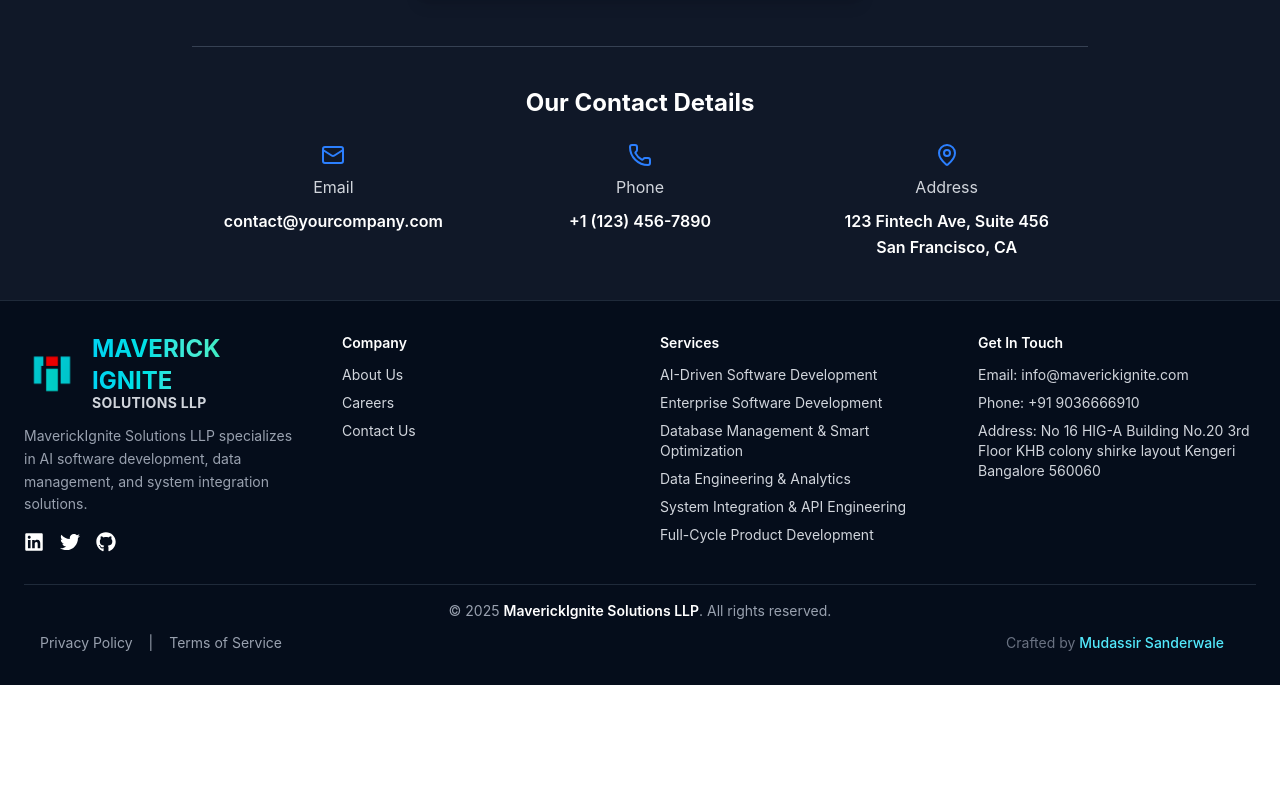
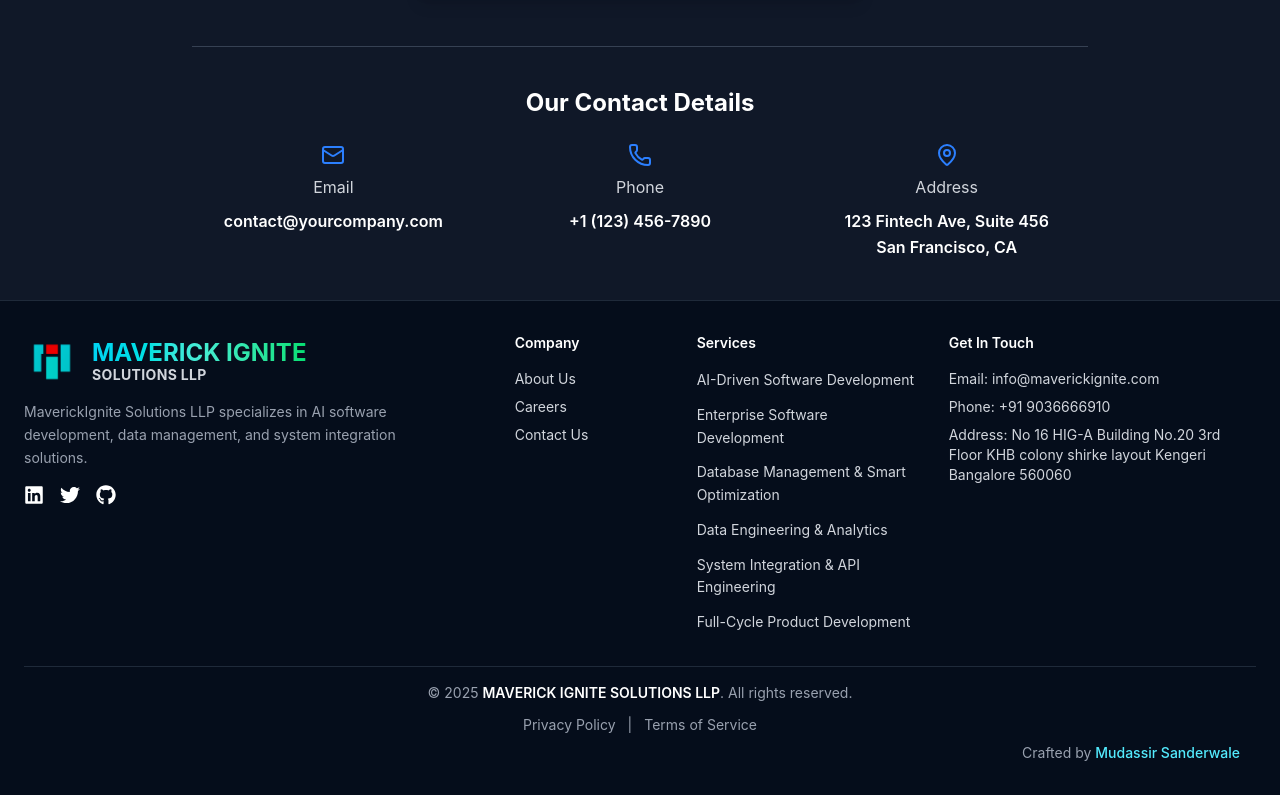
Before and after one commit to mudassirms/Techvision_news, a Next.js app in the folder frontend/: page /Contact in a window 1280 px wide. Shown: the part 559-1354 px from the top of the page. Before the commit the page ends 1244 px from the top, so only its background shows below. Built offline with nearby package versions, Linux system fonts and the light colour scheme.

Commit message:
changed logo

```diff
--- a/frontend/src/app/page.js
+++ b/frontend/src/app/page.js
@@ -1,22 +1,19 @@
 "use client";
 import React from 'react';
 import { motion } from 'framer-motion';
-import Hero from '../components/Hero'
+import Hero from '../components/Hero';
 import Services from '../components/Service';
 import ContactForm from '../components/ContactForm';
 import Product from '../components/Product';
 import IntelligentBusinessSection from "@/components/IntelligentBusinessSection";
 import AnimatedPosterSection from "@/components/AnimatedPosterSection";
-
 import WaveSection from "../components/WaveSection";
 import HUDDivider from "../components/HUDDivider";
-// [import NeuralNetworkBackground from "@/components/NeuralNetworkBackground";]
 
 export default function Home() {
   return (
     <div className="flex flex-col min-h-screen bg-[#050d1b] text-white scroll-smooth overflow-auto font-sans">
       {/* ✅ Navbar */}
-      {/* ✅ Main Content */}
       <main className="flex-grow">
         <Hero />
         <WaveSection />
@@ -26,7 +23,8 @@
           <div className="w-full bg-[#1a1a2e]/40 p-6 rounded-lg shadow-md backdrop-blur border border-[#00ffc2]/20">
             <h2 className="text-4xl font-bold text-[#00ffc2] text-center">Who We Are?</h2>
             <p className="mt-4 text-lg text-gray-300 text-center max-w-3xl mx-auto">
-            𝗠𝗮𝘃𝗲𝗿𝗶𝗰𝗸𝗜𝗴𝗻𝗶𝘁𝗲 𝗦𝗼𝗹𝘂𝘁𝗶𝗼𝗻𝘀 𝗟𝗟𝗣 is a forward-thinking, AI-first technology company dedicated to building intelligent software solutions that empower businesses to thrive in the digital era. We specialize in 𝗔𝗜-𝗽𝗼𝘄𝗲𝗿𝗲𝗱 𝗮𝗽𝗽𝗹𝗶𝗰𝗮𝘁𝗶𝗼𝗻 𝗱𝗲𝘃𝗲𝗹𝗼𝗽𝗺𝗲𝗻𝘁, 𝗔𝗜 𝗶𝗻𝘁𝗲𝗴𝗿𝗮𝘁𝗶𝗼𝗻, 𝗲𝗻𝘁𝗲𝗿𝗽𝗿𝗶𝘀𝗲 𝘀𝗼𝗳𝘁𝘄𝗮𝗿𝗲, 𝗮𝗻𝗱 𝘀𝗺𝗮𝗿𝘁 𝗱𝗮𝘁𝗮 𝗶𝗻𝗳𝗿𝗮𝘀𝘁𝗿𝘂𝗰𝘁𝘂𝗿𝗲 that fuel innovation, accelerate growth, and streamline operations.        </p>
+              𝗠𝗮𝘃𝗲𝗿𝗶𝗰𝗸𝗜𝗴𝗻𝗶𝘁𝗲 𝗦𝗼𝗹𝘂𝘁𝗶𝗼𝗻𝘀 𝗟𝗟𝗣 is a forward-thinking, AI-first technology company dedicated to building intelligent software solutions that empower businesses to thrive in the digital era. We specialize in 𝗔𝗜-𝗽𝗼𝘄𝗲𝗿𝗲𝗱 𝗮𝗽𝗽𝗹𝗶𝗰𝗮𝘁𝗶𝗼𝗻 𝗱𝗲𝘃𝗲𝗹𝗼𝗽𝗺𝗲𝗻𝘁, 𝗔𝗜 𝗶𝗻𝘁𝗲𝗴𝗿𝗮𝘁𝗶𝗼𝗻, 𝗲𝗻𝘁𝗲𝗿𝗽𝗿𝗶𝘀𝗲 𝘀𝗼𝗳𝘁𝘄𝗮𝗿𝗲, 𝗮𝗻𝗱 𝘀𝗺𝗮𝗿𝘁 𝗱𝗮𝘁𝗮 𝗶𝗻𝗳𝗿𝗮𝘀𝘁𝗿𝘂𝗰𝘁𝘂𝗿𝗲 that fuel innovation, accelerate growth, and streamline operations.
+            </p>
 
             <div className="grid md:grid-cols-2 gap-8 mt-10">
               <motion.div
@@ -38,8 +36,11 @@
               >
                 <h3 className="text-2xl font-semibold text-[#00ffc2] mb-3">Our Vision</h3>
                 <ul className="mt-4 text-gray-100 list-inside space-y-2">
-
-                <li><span className="text-white font-semibold">To become a global leader in intelligent software innovation — enabling companies of all sizes to embrace the power of AI, enterprise software engineering, and data-driven decision making through seamless integration, automation, and digital transformation</span></li>
+                  <li>
+                    <span className="text-white font-semibold">
+                      To become a global leader in intelligent software innovation — enabling companies of all sizes to embrace the power of AI, enterprise software engineering, and data-driven decision making through seamless integration, automation, and digital transformation.
+                    </span>
+                  </li>
                 </ul>
               </motion.div>
 
@@ -52,43 +53,61 @@
               >
                 <h3 className="text-2xl font-semibold text-[#00ffc2] mb-4">Our Mission</h3>
                 <ul className="mt-4 text-gray-100 list-inside space-y-2">
-                <li><span className="text-white font-semibold">To empower businesses through AI-driven software development, enterprise-grade solutions, and modern data engineering.</span></li>
-                <li><span className="text-white font-semibold">We aim to simplify complexity, automate with purpose, and deliver high-impact digital solutions that fuel innovation, scalability, and long-term growth.</span></li>
-
+                  <li>
+                    <span className="text-white font-semibold">
+                      To empower businesses through AI-driven software development, enterprise-grade solutions, and modern data engineering.
+                    </span>
+                  </li>
+                  <li>
+                    <span className="text-white font-semibold">
+                      We aim to simplify complexity, automate with purpose, and deliver high-impact digital solutions that fuel innovation, scalability, and long-term growth.
+                    </span>
+                  </li>
                 </ul>
               </motion.div>
             </div>
+          </div>
+        </section>
+
+        {/* ✅ How We Help Businesses Section */}
+        <section id="how-we-help" className="px-7 md:px-10 pt-16 pb-12 scroll-mt-24">
           <div className="w-full bg-[#1a1a2e]/40 p-6 rounded-lg shadow-md backdrop-blur border border-[#00ffc2]/20">
-  <h3 className="text-2xl font-bold text-[#00ffc2]">How We Help Businesses</h3>
+            <h2 className="text-3xl md:text-4xl font-bold text-[#00ffc2] text-center mb-6">How We Help Businesses</h2>
 
-  <div className="text-left italian-subheading text-xl md:text-2xl text-white my-8 px-1">
+            <p className="text-xl md:text-2xl text-white text-center max-w-4xl mx-auto mb-10">
               At <strong>𝗠𝗮𝘃𝗲𝗿𝗶𝗰𝗸𝗜𝗴𝗻𝗶𝘁𝗲</strong>, AI is at the core of everything we build. We empower businesses to innovate, automate, and scale through intelligent software solutions tailored to real-world challenges.
+            </p>
+
+            <div className="grid grid-cols-1 md:grid-cols-2 gap-6">
+              {[
+                {
+                  title: 'Need intelligent software?',
+                  desc: 'We build AI-powered, web-based enterprise applications that are secure, scalable, and smart.',
+                },
+                {
+                  title: 'Want to integrate AI?',
+                  desc: 'We embed machine learning models and intelligent automation into your workflows to drive smarter decisions.',
+                },
+                {
+                  title: 'Looking to automate processes?',
+                  desc: 'We streamline operations with smart tools that reduce manual effort and improve efficiency.',
+                },
+                {
+                  title: 'Struggling with data overload?',
+                  desc: 'We architect big data pipelines and cloud-native systems that turn complex data into actionable insights.',
+                },
+              ].map((item, idx) => (
+                <div
+                  key={idx}
+                  className="bg-[#111827]/70 border border-[#00ffc2]/30 rounded-xl p-5 shadow-md hover:shadow-[#00ffc2]/30 transition"
+                >
+                  <p className="text-white font-semibold text-lg">{item.title}</p>
+                  <p className="text-gray-300 mt-2">{item.desc}</p>
+                </div>
+              ))}
             </div>
 
-  <div className="grid grid-cols-1 md:grid-cols-2 gap-4 mt-4">
-    <div className="bg-[#111827]/70 border border-[#00ffc2]/30 rounded-xl p-5 shadow-md hover:shadow-[#00ffc2]/30 transition">
-      <p className="text-white font-semibold text-lg">Need intelligent software?</p>
-      <p className="text-gray-300 mt-2">We build AI-powered, web-based enterprise applications that are secure, scalable, and smart.</p>
-    </div>
-
-    <div className="bg-[#111827]/70 border border-[#00ffc2]/30 rounded-xl p-5 shadow-md hover:shadow-[#00ffc2]/30 transition">
-      <p className="text-white font-semibold text-lg">Want to integrate AI?</p>
-      <p className="text-gray-300 mt-2">We embed machine learning models and intelligent automation into your workflows to drive smarter decisions.</p>
-    </div>
-
-    <div className="bg-[#111827]/70 border border-[#00ffc2]/30 rounded-xl p-5 shadow-md hover:shadow-[#00ffc2]/30 transition">
-      <p className="text-white font-semibold text-lg">Looking to automate processes?</p>
-      <p className="text-gray-300 mt-2">We streamline operations with smart tools that reduce manual effort and improve efficiency.</p>
-    </div>
-
-    <div className="bg-[#111827]/70 border border-[#00ffc2]/30 rounded-xl p-5 shadow-md hover:shadow-[#00ffc2]/30 transition">
-      <p className="text-white font-semibold text-lg">Struggling with data overload?</p>
-      <p className="text-gray-300 mt-2">We architect big data pipelines and cloud-native systems that turn complex data into actionable insights.</p>
-    </div>
-  </div>
-</div>
-
-<div className="mt-20 text-center">
+            <div className="mt-12 text-center">
               <p className="text-gray-100 text-lg">
                 Ready to make your business <span className="text-cyan-400">AI-ready</span>?<br />
                 Let’s build the future together.
@@ -111,12 +130,10 @@
                 </a>
               </div>
             </div>
-
           </div>
         </section>
 
         <WaveSection />
-
 
         {/* 🔥 Poster and AI Sections */}
         <div className="mt-2">
@@ -128,9 +145,6 @@
           <Services />
         </section>
 
-        <div className="mt-16">
-
-        </div>
         {/* ✅ Banner Section */}
         <section className="w-full py-20 bg-[#1a1a2e]/20 text-white text-center backdrop-blur">
           <div className="max-w-4xl mx-auto px-6">
@@ -154,7 +168,6 @@
         <HUDDivider />
         <IntelligentBusinessSection />
         <WaveSection />
-        {/* Futuristic HUD divider */}
 
         {/* ✅ Contact Section */}
         <section
--- a/frontend/src/components/Footer.js
+++ b/frontend/src/components/Footer.js
@@ -7,9 +7,9 @@
 export default function Footer() {
   return (
     <footer className="bg-[#050d1b] text-white py-8 px-6 border-t border-[#1f2a3a] text-sm">
-      <div className="max-w-7xl mx-auto grid grid-cols-1 sm:grid-cols-2 lg:grid-cols-4 gap-10">
+      <div className="max-w-7xl mx-auto flex flex-col lg:flex-row justify-between gap-10 lg:gap-20">
         {/* Logo & About */}
-        <div>
+        <div className="lg:w-1/3">
           <Link href="/" className="flex items-center space-x-3 mb-3">
             <img
               src="/Newlogo4.png"
@@ -30,49 +30,111 @@
             data management, and system integration solutions.
           </p>
           <div className="flex space-x-4 mt-4 text-xl">
-            <a href="https://www.linkedin.com/company/maverick-ignite-solutions-llp/" target="_blank" rel="noopener noreferrer" className="hover:text-cyan-400">
+            <a
+              href="https://www.linkedin.com/company/maverick-ignite-solutions-llp/"
+              target="_blank"
+              rel="noopener noreferrer"
+              className="hover:text-cyan-400"
+            >
               <FaLinkedin />
             </a>
-            <a href="https://twitter.com" target="_blank" rel="noopener noreferrer" className="hover:text-cyan-400">
+            <a
+              href="https://twitter.com"
+              target="_blank"
+              rel="noopener noreferrer"
+              className="hover:text-cyan-400"
+            >
               <FaTwitter />
             </a>
-            <a href="https://github.com" target="_blank" rel="noopener noreferrer" className="hover:text-cyan-400">
+            <a
+              href="https://github.com"
+              target="_blank"
+              rel="noopener noreferrer"
+              className="hover:text-cyan-400"
+            >
               <FaGithub />
             </a>
           </div>
         </div>
 
+        {/* Info Columns */}
+        <div className="flex flex-col sm:flex-row justify-between flex-1 gap-8">
           {/* Company */}
-        <div>
-          <h4 className="font-semibold mb-3">Company</h4>
+          <div className="min-w-[150px]">
+            <h4 className="font-semibold mb-4">Company</h4>
             <ul className="space-y-2 text-gray-300 text-sm">
-            <li><a href="#about" className="hover:text-cyan-300">About Us</a></li>
-            <li><Link href="/careers" className="hover:text-cyan-300">Careers</Link></li>
-            <li><a href="#contact" className="hover:text-cyan-300">Contact Us</a></li>
+              <li>
+                <a href="#about" className="hover:text-cyan-300">
+                  About Us
+                </a>
+              </li>
+              <li>
+                <Link href="/careers" className="hover:text-cyan-300">
+                  Careers
+                </Link>
+              </li>
+              <li>
+                <a href="#contact" className="hover:text-cyan-300">
+                  Contact Us
+                </a>
+              </li>
             </ul>
           </div>
 
           {/* Services */}
-        <div>
-          <h4 className="font-semibold mb-3">Services</h4>
-          <ul className="space-y-2 text-gray-300 text-sm">
-            <li><a href="#ai" className="hover:text-cyan-300">AI-Driven Software Development</a></li>
-            <li><a href="#data" className="hover:text-cyan-300">Enterprise Software Development</a></li>
-            <li><a href="#database" className="hover:text-cyan-300">Database Management & Smart Optimization</a></li>
-            <li><a href="#data-eng" className="hover:text-cyan-300">Data Engineering & Analytics</a></li>
-            <li><a href="#integration" className="hover:text-cyan-300">System Integration & API Engineering</a></li>
-            <li><a href="#product-development" className="hover:text-cyan-300">Full-Cycle Product Development</a></li>
+          <div className="min-w-[220px]">
+            <h4 className="font-semibold mb-4">Services</h4>
+            <ul className="space-y-3 text-gray-300 text-sm leading-relaxed">
+              <li>
+                <a href="#ai" className="hover:text-cyan-300">
+                  AI-Driven Software Development
+                </a>
+              </li>
+              <li>
+                <a href="#data" className="hover:text-cyan-300">
+                  Enterprise Software Development
+                </a>
+              </li>
+              <li>
+                <a href="#database" className="hover:text-cyan-300">
+                  Database Management & Smart Optimization
+                </a>
+              </li>
+              <li>
+                <a href="#data-eng" className="hover:text-cyan-300">
+                  Data Engineering & Analytics
+                </a>
+              </li>
+              <li>
+                <a href="#integration" className="hover:text-cyan-300">
+                  System Integration & API Engineering
+                </a>
+              </li>
+              <li>
+                <a href="#product-development" className="hover:text-cyan-300">
+                  Full-Cycle Product Development
+                </a>
+              </li>
             </ul>
           </div>
 
           {/* Contact */}
-        <div>
-          <h4 className="font-semibold mb-3">Get In Touch</h4>
+          <div className="min-w-[220px]">
+            <h4 className="font-semibold mb-4">Get In Touch</h4>
             <p className="text-gray-300 text-sm">
-            Email: <a href="mailto:info@maverickignite.com" className="hover:text-cyan-300">info@maverickignite.com</a>
+              Email:{" "}
+              <a
+                href="mailto:info@maverickignite.com"
+                className="hover:text-cyan-300"
+              >
+                info@maverickignite.com
+              </a>
             </p>
             <p className="text-gray-300 text-sm mt-2">
-            Phone: <a href="tel:+919036666910" className="hover:text-cyan-300">+91 9036666910</a>
+              Phone:{" "}
+              <a href="tel:+919036666910" className="hover:text-cyan-300">
+                +91 9036666910
+              </a>
             </p>
             <p className="text-gray-300 text-sm mt-2">
               Address:{" "}
@@ -82,24 +144,44 @@
                 rel="noopener noreferrer"
                 className="hover:text-cyan-300"
               >
-              No 16 HIG-A Building No.20 3rd Floor KHB colony shirke layout Kengeri Bangalore 560060
+                No 16 HIG-A Building No.20 3rd Floor KHB colony shirke layout
+                Kengeri Bangalore 560060
               </a>
             </p>
+          </div>
         </div>
       </div>
 
       {/* Bottom Strip */}
       <div className="border-t border-[#1f2a3a] mt-8 pt-4 text-center text-gray-400 px-4 text-xs sm:text-sm">
         <p className="mb-3">
-          © 2025 <span className="text-white font-semibold">MaverickIgnite Solutions LLP</span>. All rights reserved.
+          © 2025{" "}
+          <span className="text-white font-semibold">
+            MAVERICK IGNITE SOLUTIONS LLP
+          </span>
+          . All rights reserved.
         </p>
-        <div className="flex flex-col sm:flex-row justify-center items-center gap-2 sm:gap-4">
-          <Link href="/privacy-policy" className="hover:text-cyan-300">Privacy Policy</Link>
-          <span className="hidden sm:inline">|</span>
-          <Link href="/terms-of-service" className="hover:text-cyan-300">Terms of Service</Link>
-          <span className="text-gray-500 sm:ml-auto sm:pr-4 mt-2 sm:mt-0">
-            Crafted by <span className="text-cyan-300 font-medium">Mudassir Sanderwale</span>
-          </span>
+
+        <div className="flex justify-center items-center gap-3 mb-2">
+          <Link href="/privacy-policy" className="hover:text-cyan-300">
+            Privacy Policy
+          </Link>
+          <span>|</span>
+          <Link href="/terms-of-service" className="hover:text-cyan-300">
+            Terms of Service
+          </Link>
+        </div>
+
+        <div className="text-right">
+          Crafted by{" "}
+          <a
+            href="https://www.linkedin.com/in/mudassir269251"
+            target="_blank"
+            rel="noopener noreferrer"
+            className="text-cyan-300 font-medium hover:underline"
+          >
+            Mudassir Sanderwale
+          </a>
         </div>
       </div>
     </footer>
```
Lines whose indentation alone changed are shown as unchanged.
